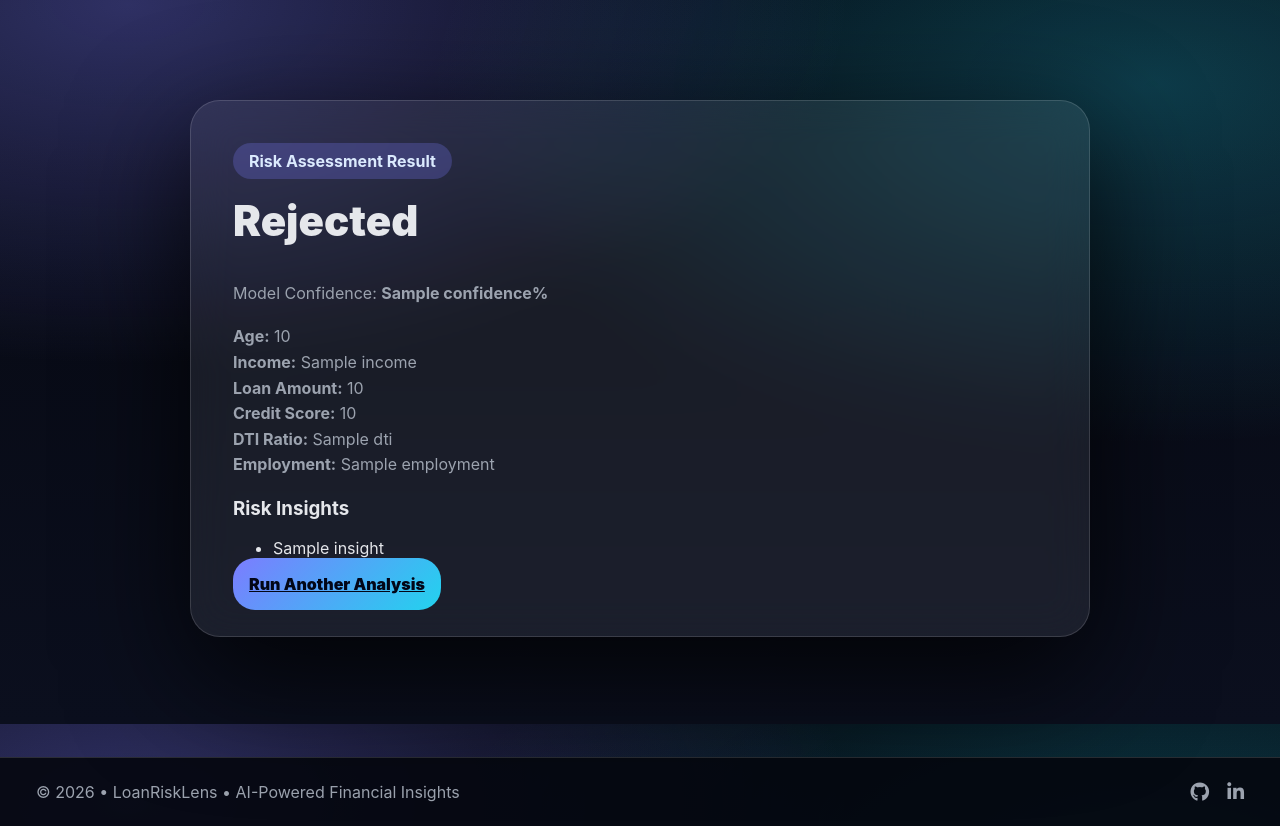
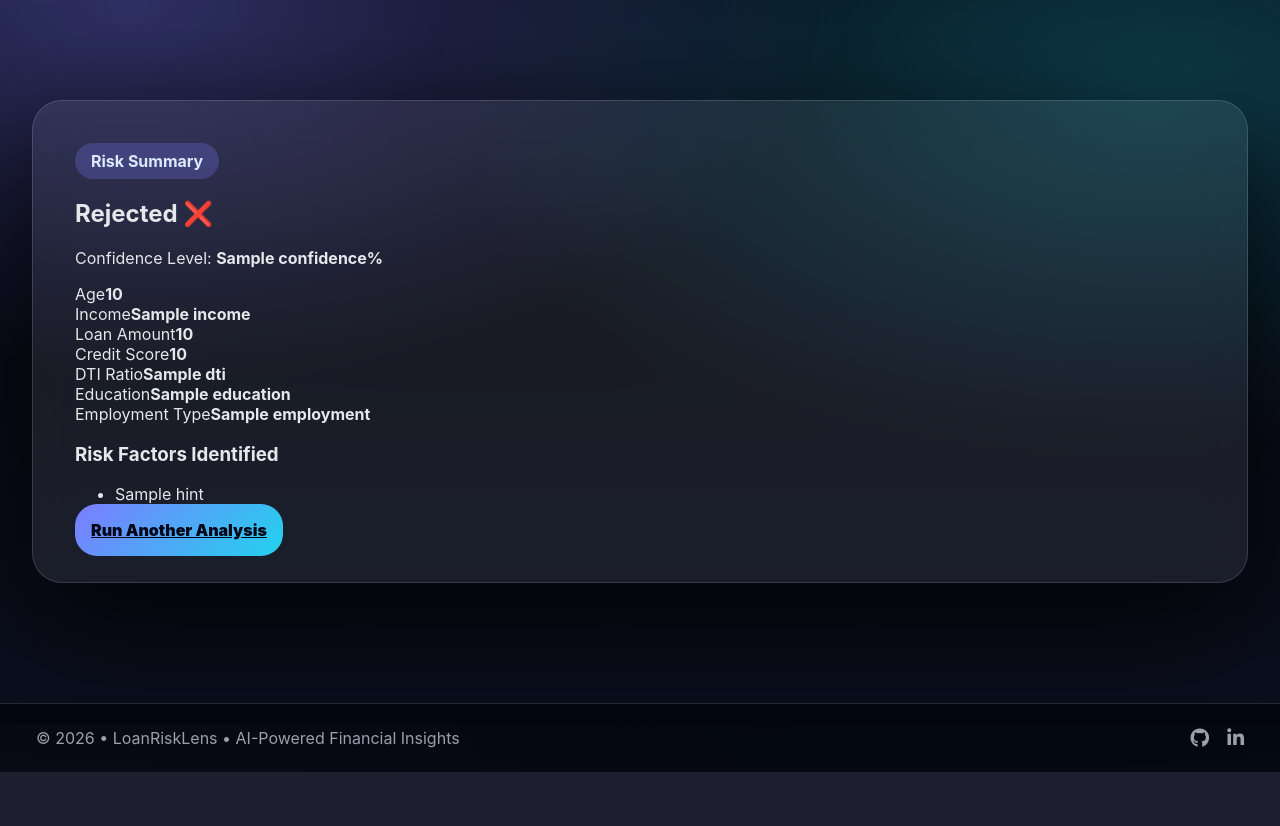
Before and after one commit to Haril2766/Loan-Default-ML, a Flask app: template templates/result.html in a window 1280 px wide. Shown: the part 76-902 px from the top of the page. After the commit the page ends 848 px from the top, so only its background shows below. Run offline with Flask 3, Linux system fonts and the light colour scheme; the template is opened without the code that fills it: most values are stand-ins (such as "Sample title", 1, 10 or a date in 2020).

Commit message:
Update result.html

```diff
--- a/templates/result.html
+++ b/templates/result.html
@@ -1,44 +1,59 @@
 {% extends "base.html" %}
+{% set title = "RiskLens • Result" %}
 
 {% block content %}
 <section class="heroWrap">
   <div class="container">
 
-    <div class="glassCard" style="max-width:900px; margin:auto;">
-      <span class="pill">Risk Assessment Result</span>
+    <div class="glassCard resultCard">
 
-      <h2 class="heroTitle" style="font-size:42px; margin-top:16px;">
-        {{ "Approved" if prediction==1 else "Rejected" }}
-      </h2>
+      <!-- RESULT HEADER -->
+      <div class="resultHeader">
+        <span class="pill">Risk Summary</span>
 
-      <p class="heroText">
-        Model Confidence: <b>{{ confidence }}%</b>
-      </p>
+        {% if "Approved" in status %}
+          <h1 class="resultTitle approved">Approved ✅</h1>
+        {% else %}
+          <h1 class="resultTitle rejected">Rejected ❌</h1>
+        {% endif %}
+
+        {% if confidence %}
+          <p class="confidence">
+            Confidence Level: <b>{{ confidence }}%</b>
+          </p>
+        {% endif %}
+      </div>
 
       <div class="divider"></div>
 
-      <p class="heroText">
-        <b>Age:</b> {{ age }} <br>
-        <b>Income:</b> {{ income }} <br>
-        <b>Loan Amount:</b> {{ loan_amount }} <br>
-        <b>Credit Score:</b> {{ credit_score }} <br>
-        <b>DTI Ratio:</b> {{ dti }} <br>
-        <b>Employment:</b> {{ employment }}
-      </p>
+      <!-- DETAILS GRID -->
+      <div class="resultGrid">
+        <div class="kv"><span>Age</span><b>{{ age }}</b></div>
+        <div class="kv"><span>Income</span><b>{{ income }}</b></div>
+        <div class="kv"><span>Loan Amount</span><b>{{ loan_amount }}</b></div>
+        <div class="kv"><span>Credit Score</span><b>{{ credit_score }}</b></div>
+        <div class="kv"><span>DTI Ratio</span><b>{{ dti }}</b></div>
+        <div class="kv"><span>Education</span><b>{{ education }}</b></div>
+        <div class="kv wide"><span>Employment Type</span><b>{{ employment }}</b></div>
+      </div>
 
-      {% if insights %}
-      <div class="divider"></div>
-      <h3>Risk Insights</h3>
-      <ul>
-        {% for i in insights %}
-          <li>{{ i }}</li>
-        {% endfor %}
-      </ul>
+      <!-- RISK FACTORS -->
+      {% if hints %}
+      <div class="riskBox">
+        <h3>Risk Factors Identified</h3>
+        <ul>
+          {% for h in hints %}
+            <li>{{ h }}</li>
+          {% endfor %}
+        </ul>
+      </div>
       {% endif %}
 
-      <div class="divider"></div>
+      <!-- ACTION -->
+      <div class="resultActions">
+        <a href="/" class="btnGlow">Run Another Analysis</a>
+      </div>
 
-      <a href="/" class="btnGlow">Run Another Analysis</a>
     </div>
 
   </div>
```
